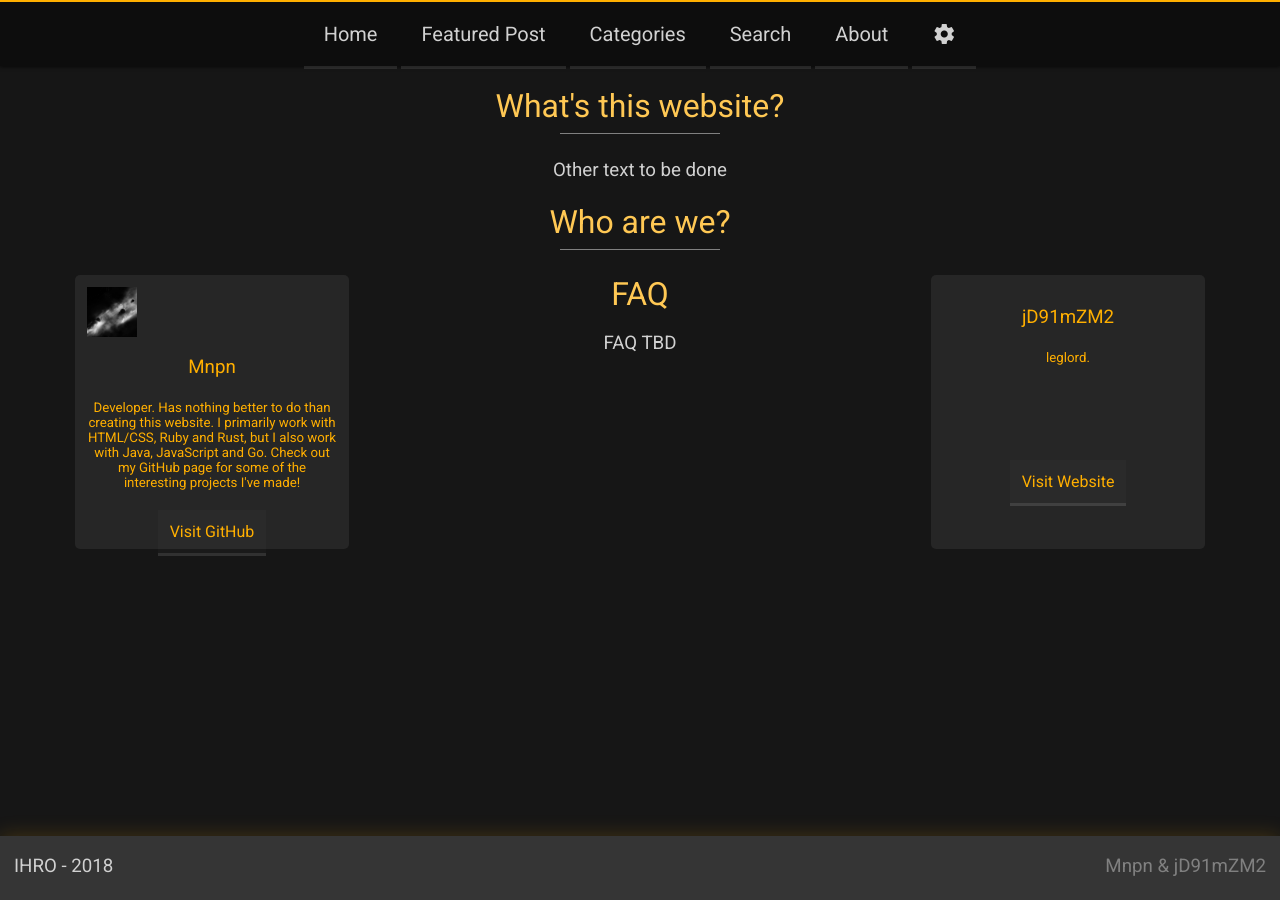
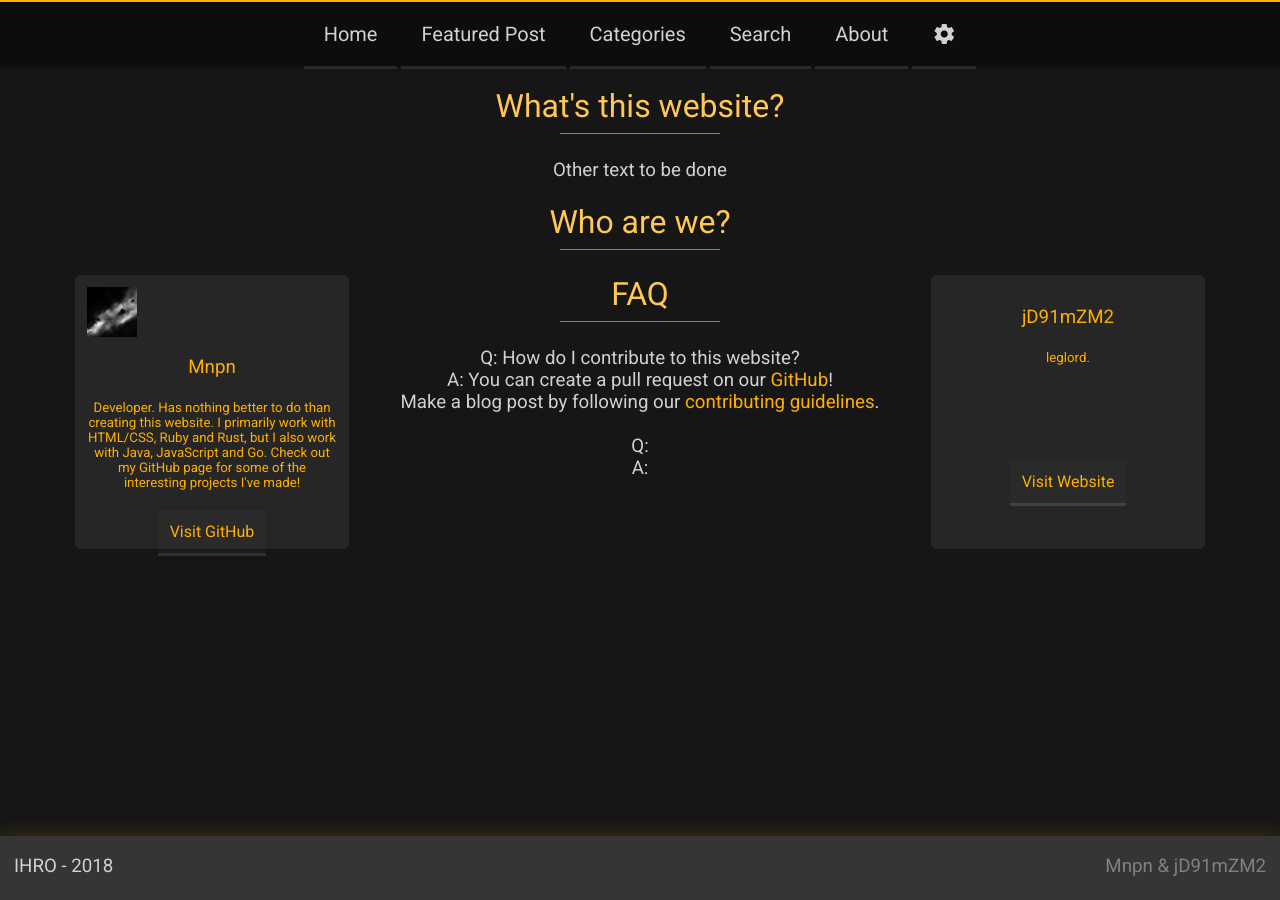
Before and after one commit to jaka2015/I-Hate-Restrictions-Online, a Jekyll site: the page built from about.html, in a window 1280 px wide. Built offline with Jekyll 4.4.1, drawn with Linux system fonts in a browser that asks for light colours.

Commit message:
About page FAQ

```diff
--- a/about.html
+++ b/about.html
@@ -35,7 +35,15 @@ layout: default
 	</div>
 
 	<h1>FAQ</h1>
+	<div class="short"><hr /></div>
 	<h3>
-		FAQ TBD
+		Q: How do I contribute to this website?<br />
+		A: You can create a pull request on our
+			<a href="https://github.com/Mnpn03/I-Hate-Restrictions-Online/pulls">GitHub</a>!<br />
+			Make a blog post by following our
+			<a href="https://github.com/Mnpn03/I-Hate-Restrictions-Online/src/blob/CONTRIBUTING.md">contributing guidelines</a>.<br />
+		<br />
+		Q:<br />
+		A:
 	</h3>
 </div>
```
